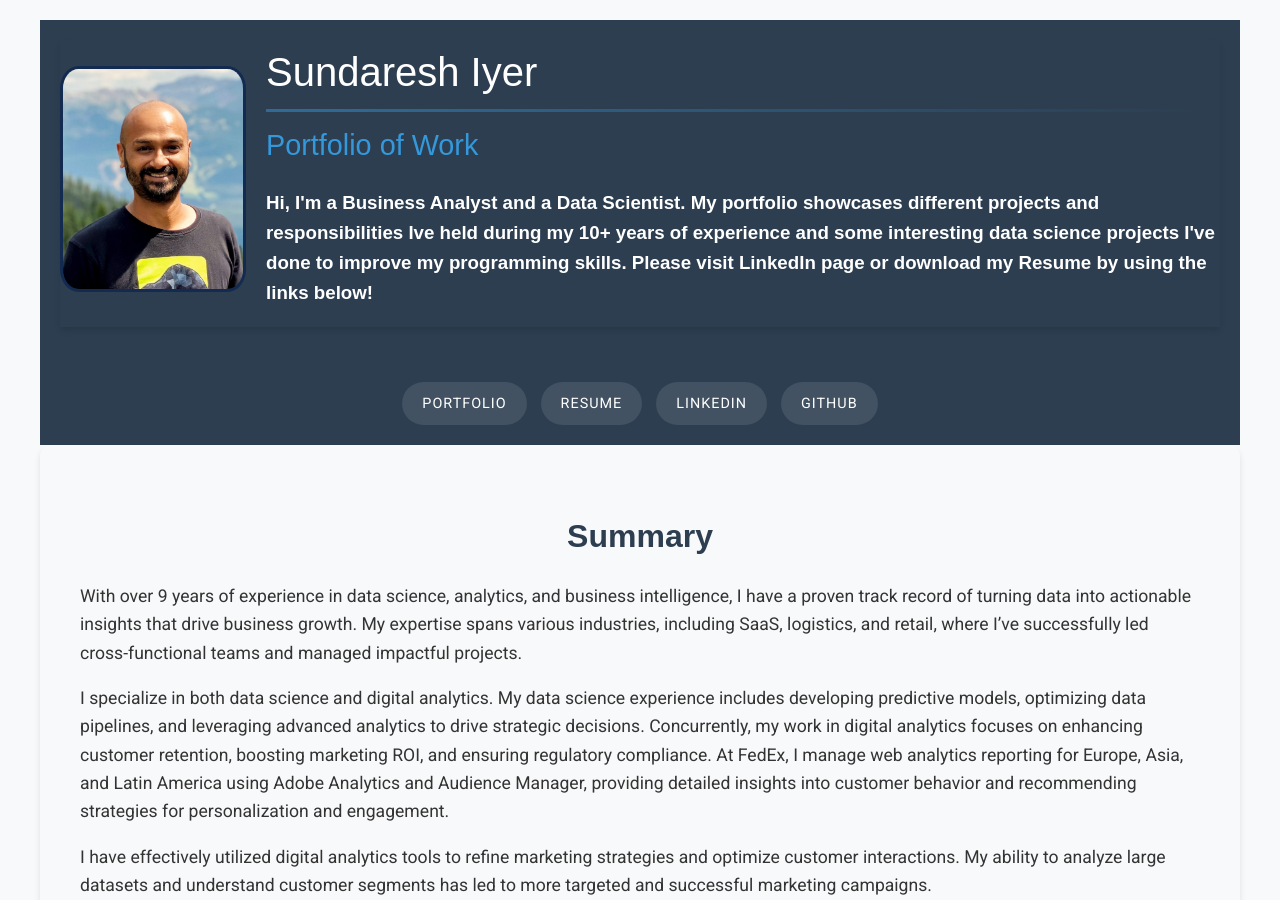
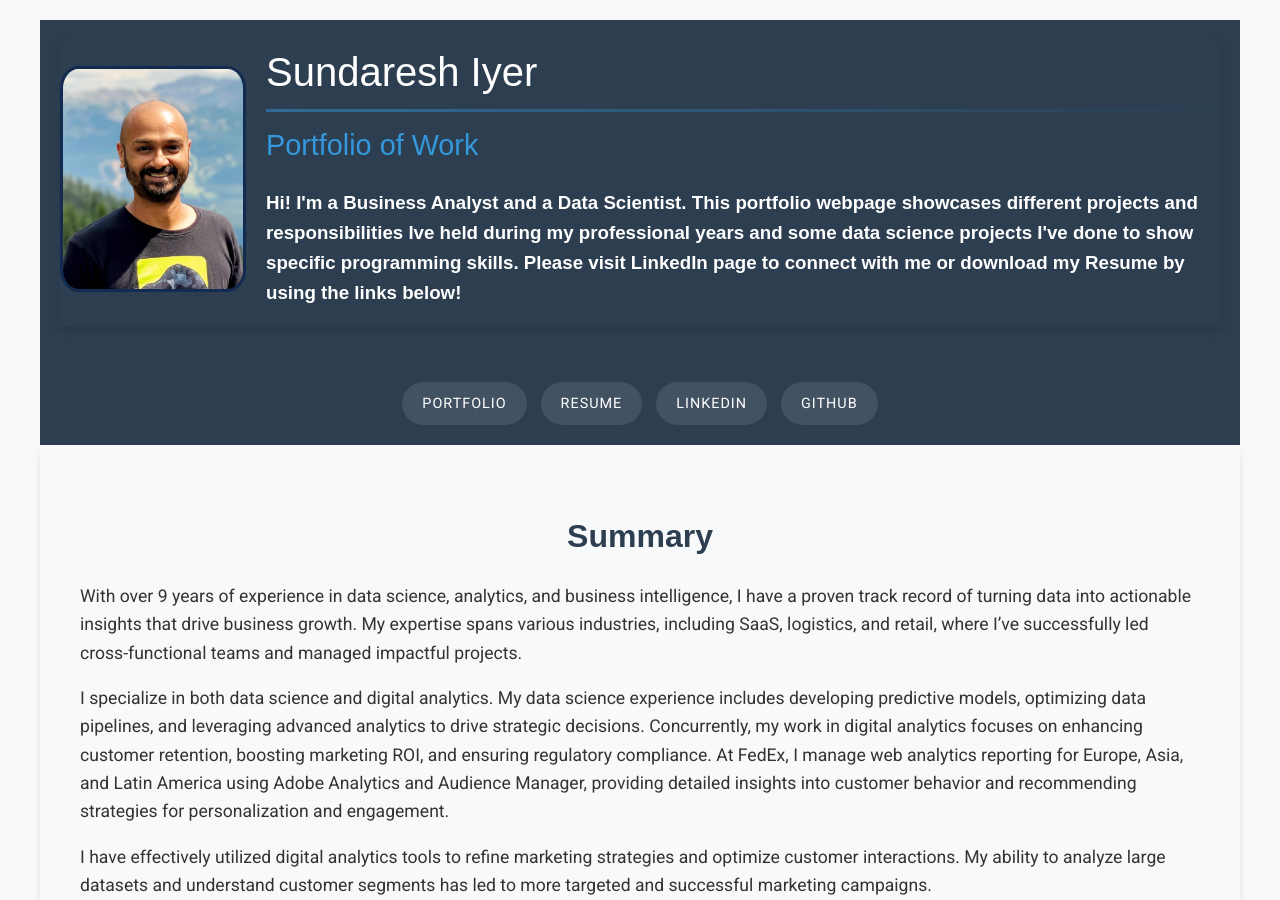
Before and after one commit to IyerS/sundareshiyer.github.io, a Jekyll site: the page built from index.html, in a window 1280 px wide and 900 px high. Built offline with Jekyll 4.4.1, drawn with Linux system fonts in a browser that asks for light colours.

Commit message:
Update _config.yml

```diff
--- a/_config.yml
+++ b/_config.yml
@@ -1,6 +1,6 @@
 title: "Sundaresh Iyer"
 description: "Portfolio of Work"
-excerpt: "Hi, I'm a Business Analyst and a Data Scientist. My portfolio showcases different projects and responsibilities Ive held during my 10+ years of experience and some interesting data science projects I've done to improve my programming skills. Please visit LinkedIn page or download my Resume by using the links below!"
+excerpt: "Hi! I'm a Business Analyst and a Data Scientist. This portfolio webpage showcases different projects and responsibilities Ive held during my professional years and some data science projects I've done to show specific programming skills. Please visit LinkedIn page to connect with me or download my Resume by using the links below!"
 url: "https://iyers.github.io"
 baseurl: "/sundareshiyer.github.io"
 
```
